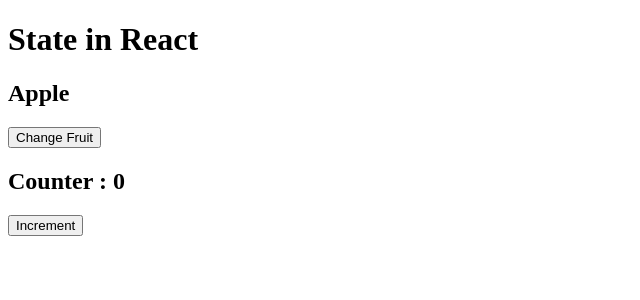
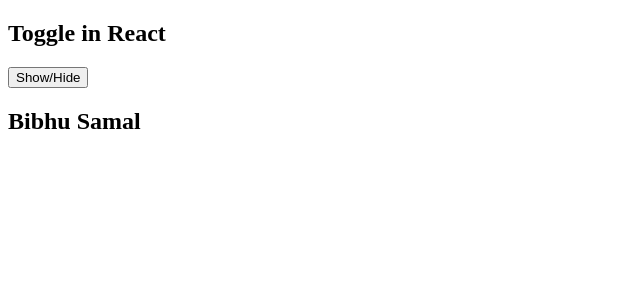
Before and after one commit to bibhusprasad/026_reactjs_tutorial_youtube, a React (Vite) app in the folder react-blog/: page / in a window 1280 px wide. Shown: the top 300 px of the page, without its empty margins (0-640 px from the left). Built offline with nearby package versions, Linux system fonts and the light colour scheme.

Commit message:
06. Basic Conditions Toggle or Show and Hide

```diff
--- a/react-blog/src/App.jsx
+++ b/react-blog/src/App.jsx
@@ -1,24 +1,26 @@
-
 import { useState } from "react";
-import Counter from "./Counter";
+import User from "./User";
 
 function App() {
 
-  //fruit is a state variable
-  //setFruit is a function to update the state variable
-  const [fruit, setFruit] = useState("Apple");
+  const [display, setDisplay] = useState(true);
 
-  const handleFruit = () => {
-    setFruit("Mango");
+  const showUserName = () => {
+    setDisplay(!display)
   }
 
   return (
     <>
       <div>
-        <h1>State in React</h1>
-        <h2>{fruit}</h2>
-        <button onClick={handleFruit}>Change Fruit</button>
-        <Counter />
+         <h2>Toggle in React</h2>
+         <button onClick={showUserName}>Show/Hide</button>
+         {
+          display ? <h2>Bibhu Samal</h2>:null
+         }
+         {
+          !display ? <User />:null
+         }
+
       </div>
     </>
   )
--- /dev/null
+++ b/react-blog/src/User.jsx
@@ -0,0 +1,10 @@
+
+function User() {
+  return(
+    <div>
+      <h2>User From Component</h2>
+    </div>
+  )
+}
+
+export default User;
```
Also changed, not shown: 1 other file (tests, documents, lock files or other folders).
